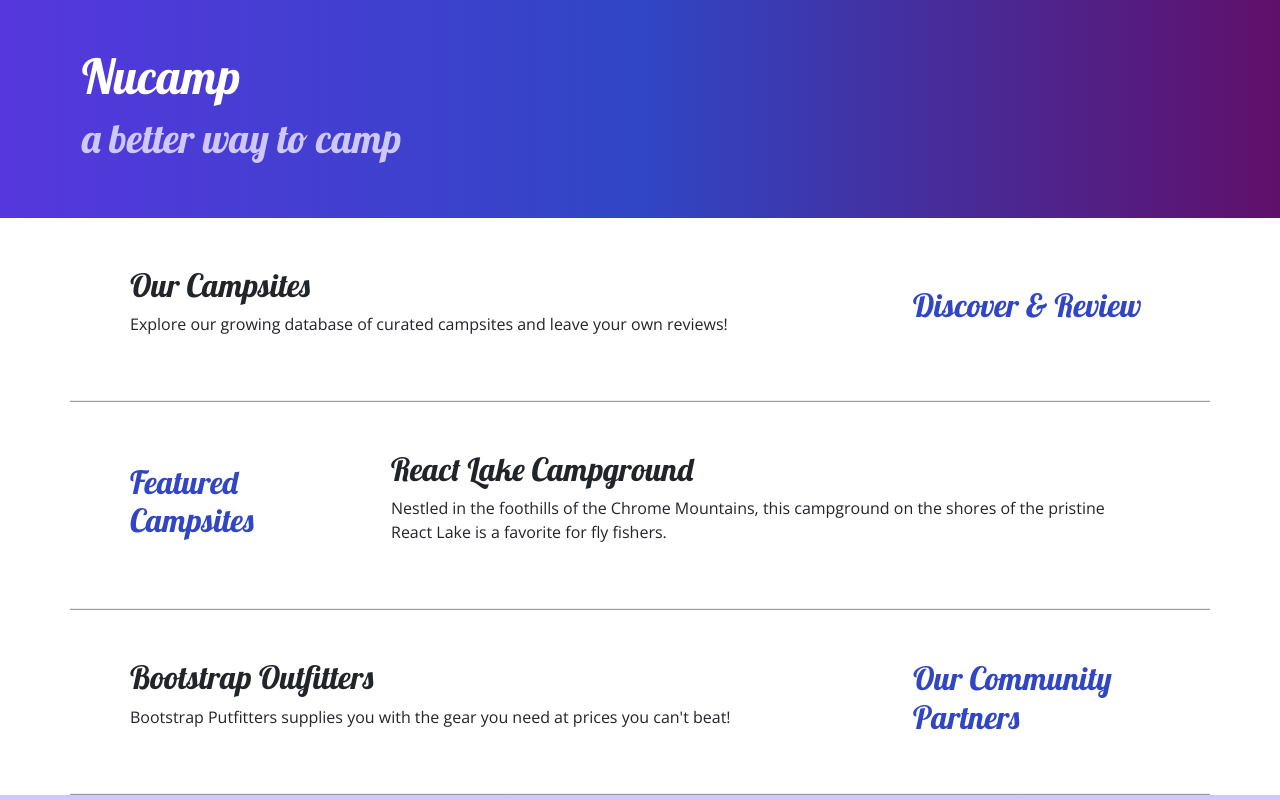
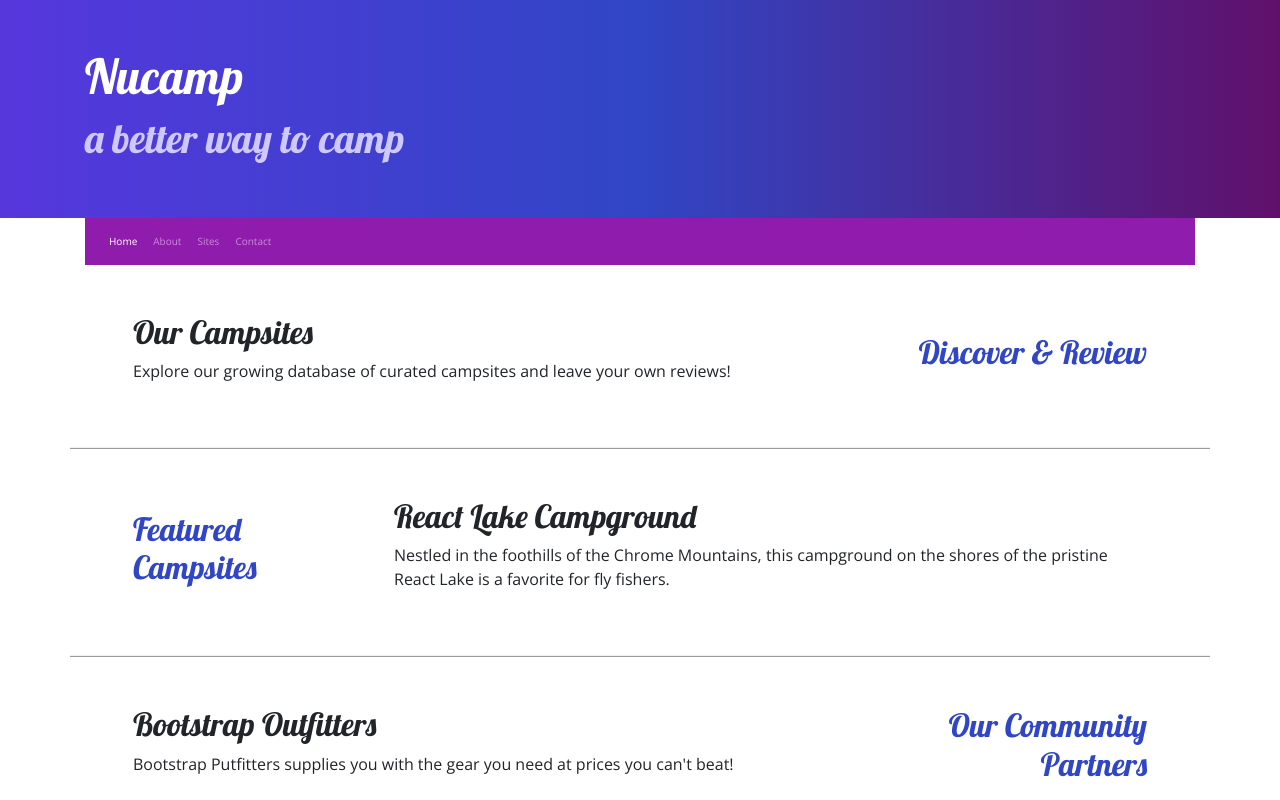
Before and after one commit to DougSorge/nucamp_bootstrap_project, a website: page index.html in a window 1280 px wide. Shown: the top 800 px of the page. Drawn offline with nearby package versions, Linux system fonts and the light colour scheme.

Commit message:
navbar and breadcrumbs added

```diff
--- a/about-us.html
+++ b/about-us.html
@@ -10,7 +10,6 @@
     <link rel="stylesheet" href="css/style.css">
     <title>About Us</title>
 </head>
-<body>
     <body>
 
         <header class="container-fluid custom-jumbo">
@@ -25,6 +24,26 @@
         </header>
 
         <div class="container">
+            <nav class="navbar navbar-expand-sm navbar-dark sticky-top">
+                <div class="collapse navbar-collapse" id="nucampNavbar">
+                    <ul class="navbar-nav">
+                        <li class="nav-item active"><a class="nav-link" href="#">Home</a></li>
+                        <li class="nav-item"><a class="nav-link" href="aboutus.html">About</a></li>
+                        <li class="nav-item"><a class="nav-link" href="#">Sites</a></li>
+                        <li class="nav-item"><a class="nav-link" href="#">Contact</a></li>
+                    </ul>
+                </div>
+            </nav>
+        </div>
+
+
+        <div class="container">
+
+            <div class="col">
+                <ol class="breadcrumb">
+                    <li class="breadcrumb-item"><a href="index.html">Home</a></li>
+                    <li class="breadcrumb-item active">About</li>
+                </ol>
 
             <div class="row">
                 <div class="col-12">
@@ -85,6 +104,7 @@
             </div>
         </footer>
 
-<script src="node_modules/bootstrap/dist/js/bootstrap.bundle.min.js"></script>
+        <script src="https://code.jquery.com/jquery-3.5.1.slim.min.js" integrity="sha384-DfXdz2htPH0lsSSs5nCTpuj/zy4C+OGpamoFVy38MVBnE+IbbVYUew+OrCXaRkfj" crossorigin="anonymous"></script>
+        <script src="node_modules/bootstrap/dist/js/bootstrap.bundle.min.js"></script>
 </body>
 </html>
--- a/css/style.css
+++ b/css/style.css
@@ -47,3 +47,7 @@ footer{
     padding: 3rem;
     border-bottom: 2px ridge;
 }
+
+.navbar{
+    background-color: #901CAD;
+}
--- a/index.html
+++ b/index.html
@@ -12,7 +12,7 @@
     <title>NuCamp: A Better Way To Camp</title>
 </head>
 <body>
-    <header class="h-100 custom-jumbo">
+    <header class="custom-jumbo">
         <div class="container">
             <div class="row">
                 <div class="col">
@@ -23,6 +23,19 @@
         </div>
     </header>
 
+    <div class="container">
+        <nav class="navbar navbar-expand-sm navbar-dark sticky-top">
+            <div class="collapse navbar-collapse" id="nucampNavbar">
+                <ul class="navbar-nav">
+                    <li class="nav-item active"><a class="nav-link" href="#">Home</a></li>
+                    <li class="nav-item"><a class="nav-link" href="aboutus.html">About</a></li>
+                    <li class="nav-item"><a class="nav-link" href="#">Sites</a></li>
+                    <li class="nav-item"><a class="nav-link" href="#">Contact</a></li>
+                </ul>
+            </div>
+        </nav>
+    </div>
+
 <div class="container">
     <div class="row row-content align-items-center">
         <div class="col-sm-4 order-sm-last col-md-3">
@@ -30,7 +43,7 @@
         </div>
         <div class="col">
             <h3>Our Campsites</h3>
-            <p>
+            <p class=" d-none d-sm-block">
                 Explore our growing database of curated campsites and leave your own reviews!
             </p>
         </div>
@@ -42,7 +55,7 @@
         </div>
         <div class="col">
             <h3>React Lake Campground</h3>
-            <p>
+            <p class=" d-none d-sm-block">
                 Nestled in the foothills of the Chrome Mountains, this campground on the shores of the pristine React
                 Lake is a favorite for fly fishers.
             </p>
@@ -55,7 +68,7 @@
         </div>
         <div class="col">
             <h3>Bootstrap Outfitters</h3>
-            <p>
+            <p class=" d-none d-sm-block">
                 Bootstrap Putfitters supplies you with the gear you need at prices you can't beat!
             </p>
         </div>
@@ -95,6 +108,7 @@
     </div>
     </footer>
 
+    <script src="https://code.jquery.com/jquery-3.5.1.slim.min.js" integrity="sha384-DfXdz2htPH0lsSSs5nCTpuj/zy4C+OGpamoFVy38MVBnE+IbbVYUew+OrCXaRkfj" crossorigin="anonymous"></script>
     <script src="node_modules/bootstrap/dist/js/bootstrap.bundle.min.js"></script>
 </body>
 
--- a/package.json
+++ b/package.json
@@ -15,6 +15,6 @@
     "lite-server": "^2.6.1"
   },
   "dependencies": {
-    "bootstrap": "^5.0.1"
+    "bootstrap": "^4.6.0"
   }
 }
```
Also changed, not shown: lg-screenshot.png (added), xs-screenshot.png (added), 1 other file.
